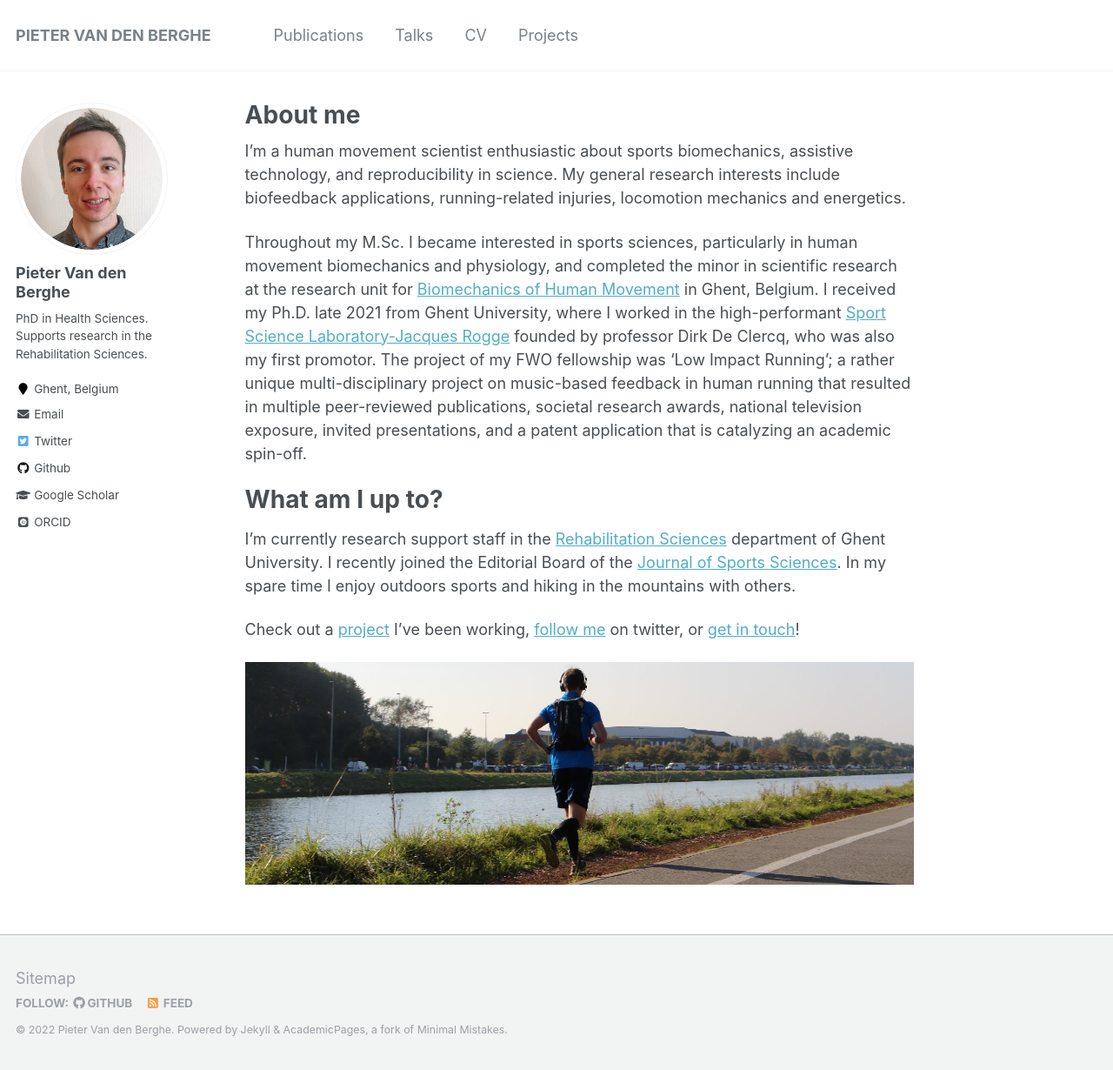
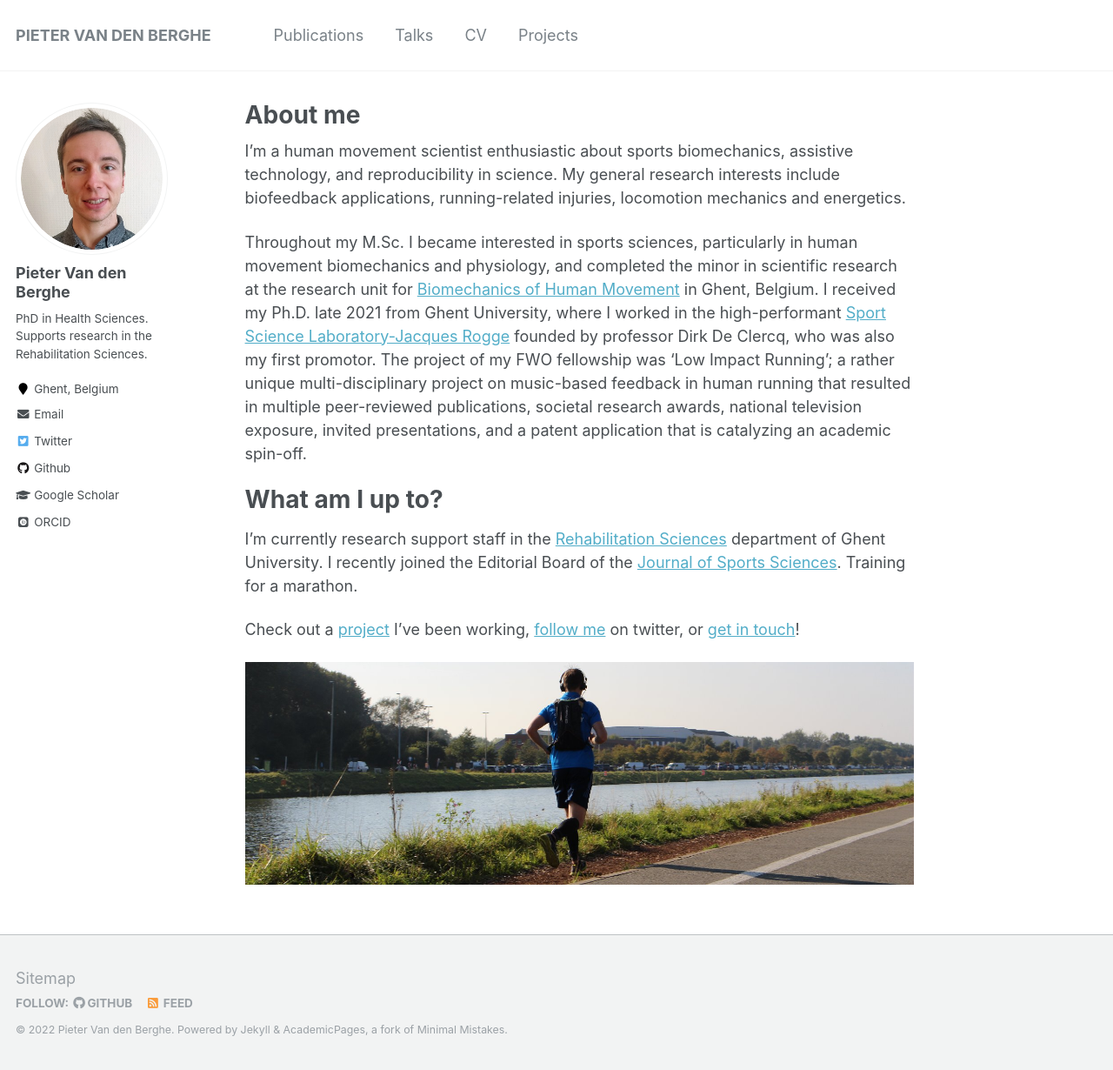
Before and after one commit to pivdnber/pivdnber.github.io, a Jekyll site: the page built from _pages/about.md, in a window 1280 px wide and 1230 px high. Shown: the whole window at 87% size. Built offline with Jekyll 4.4.1, drawn with Linux system fonts in a browser that asks for light colours; some web fonts are replaced.

Commit message:
Update about.md

```diff
--- a/_pages/about.md
+++ b/_pages/about.md
@@ -17,7 +17,7 @@ Throughout my M.Sc. I became interested in sports sciences, particularly in huma
 What am I up to?
 ======
 
-I'm currently research support staff in the [Rehabilitation Sciences](https://www.ugent.be/ge/reva/en) department of Ghent University. I recently joined the Editorial Board of the [Journal of Sports Sciences](https://www.tandfonline.com/action/journalInformation?show=editorialBoard&journalCode=rjsp20&). In my spare time I enjoy outdoors sports and hiking in the mountains with others.
+I'm currently research support staff in the [Rehabilitation Sciences](https://www.ugent.be/ge/reva/en) department of Ghent University. I recently joined the Editorial Board of the [Journal of Sports Sciences](https://www.tandfonline.com/action/journalInformation?show=editorialBoard&journalCode=rjsp20&). Training for a marathon.
 
 Check out a [project](https://https://www.ugent.be/ge/bsw/en/research/biomechanics/projects#motor-retraining-by-real-time-sonic-feedback---understanding-strategies-of-low-impact-running) I’ve been working, [follow me](https://twitter.com/SportSciSum) on twitter, or [get in touch](mailto:pieter.vandenberghe@ugent.be)!
 
```
